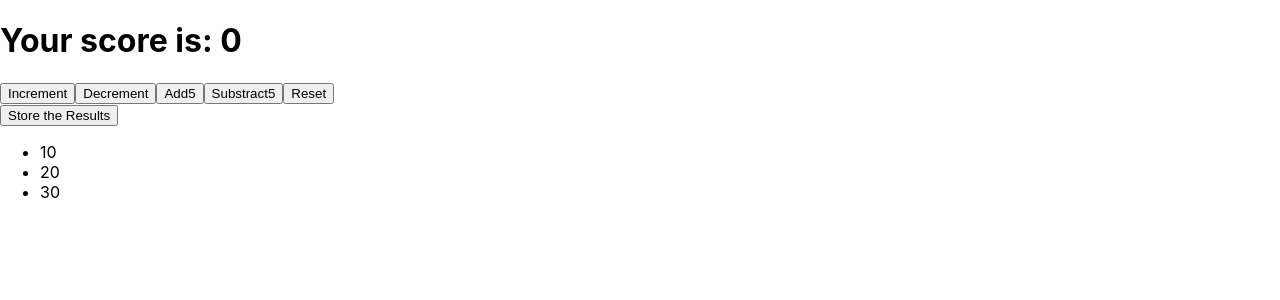
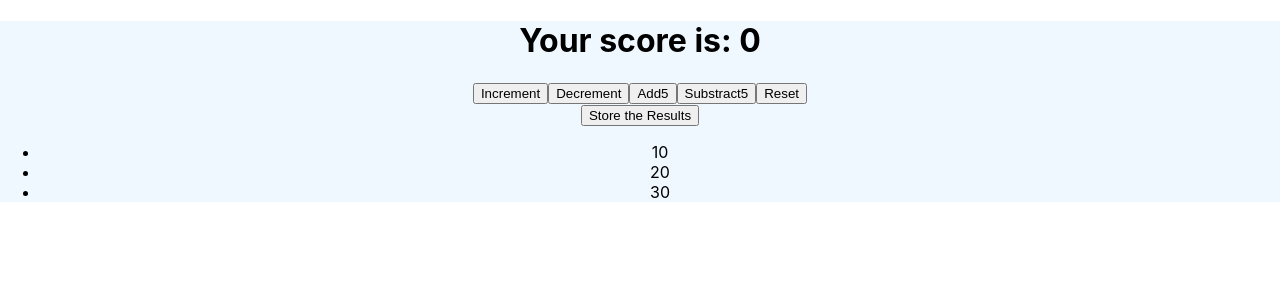
Before and after one commit to jualiasha/Nerds, a React (Create React App) app: page / in a window 1280 px wide. Shown: the top 300 px of the page. Built offline with nearby package versions, Linux system fonts and the light colour scheme.

Commit message:
text center and background color change

```diff
--- a/src/App.css
+++ b/src/App.css
@@ -1,5 +1,6 @@
-.App {
+.app {
   text-align: center;
+  background-color: aliceblue;
 }
 
 .App-logo {
--- a/src/App.js
+++ b/src/App.js
@@ -4,7 +4,7 @@ import Counter from "./container/Counter";
 
 function App() {
   return (
-    <div>
+    <div className="app">
       <Counter />
     </div>
   );
```
Also changed, not shown: 1 other file (tests, documents, lock files or other folders).
